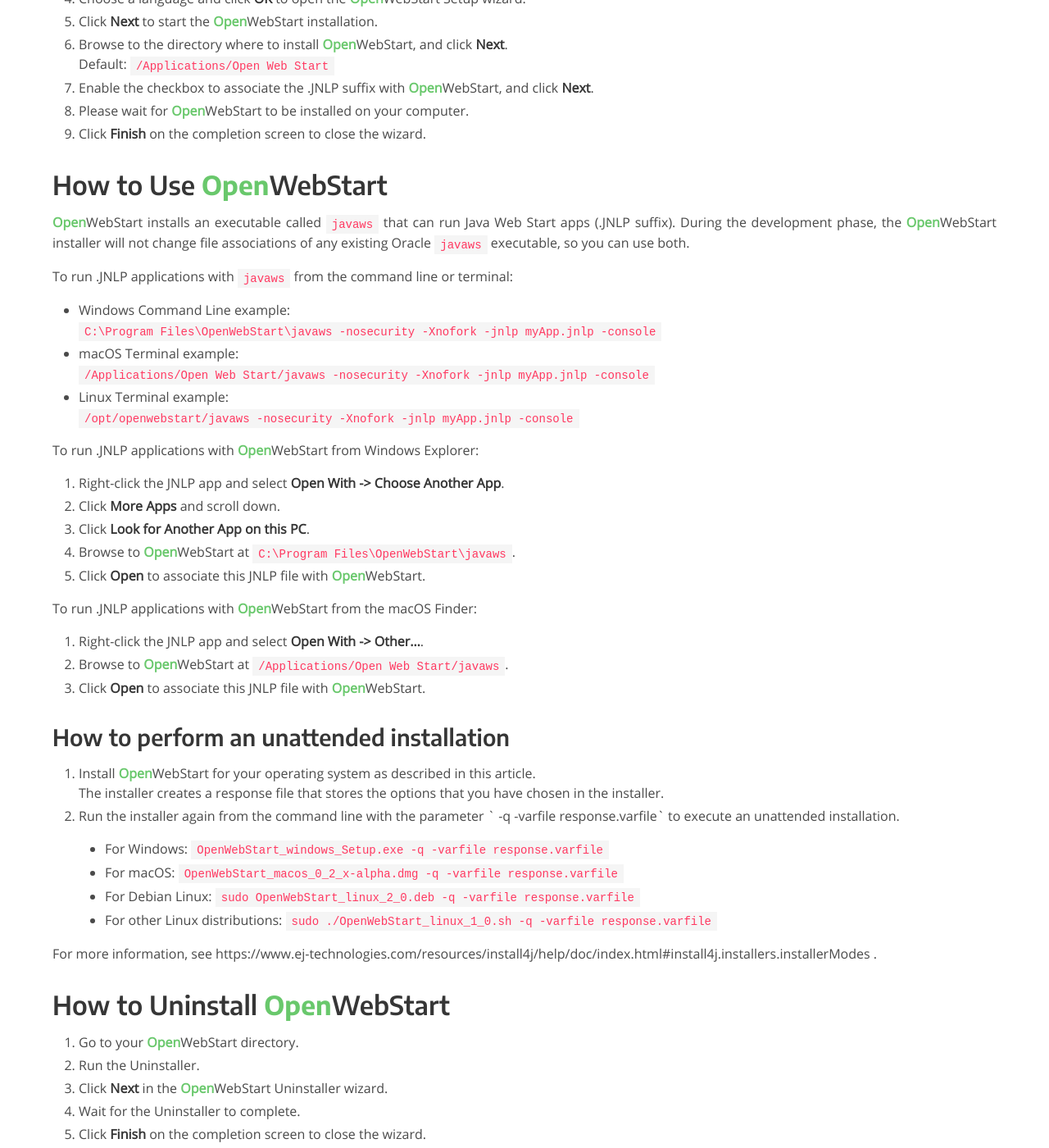
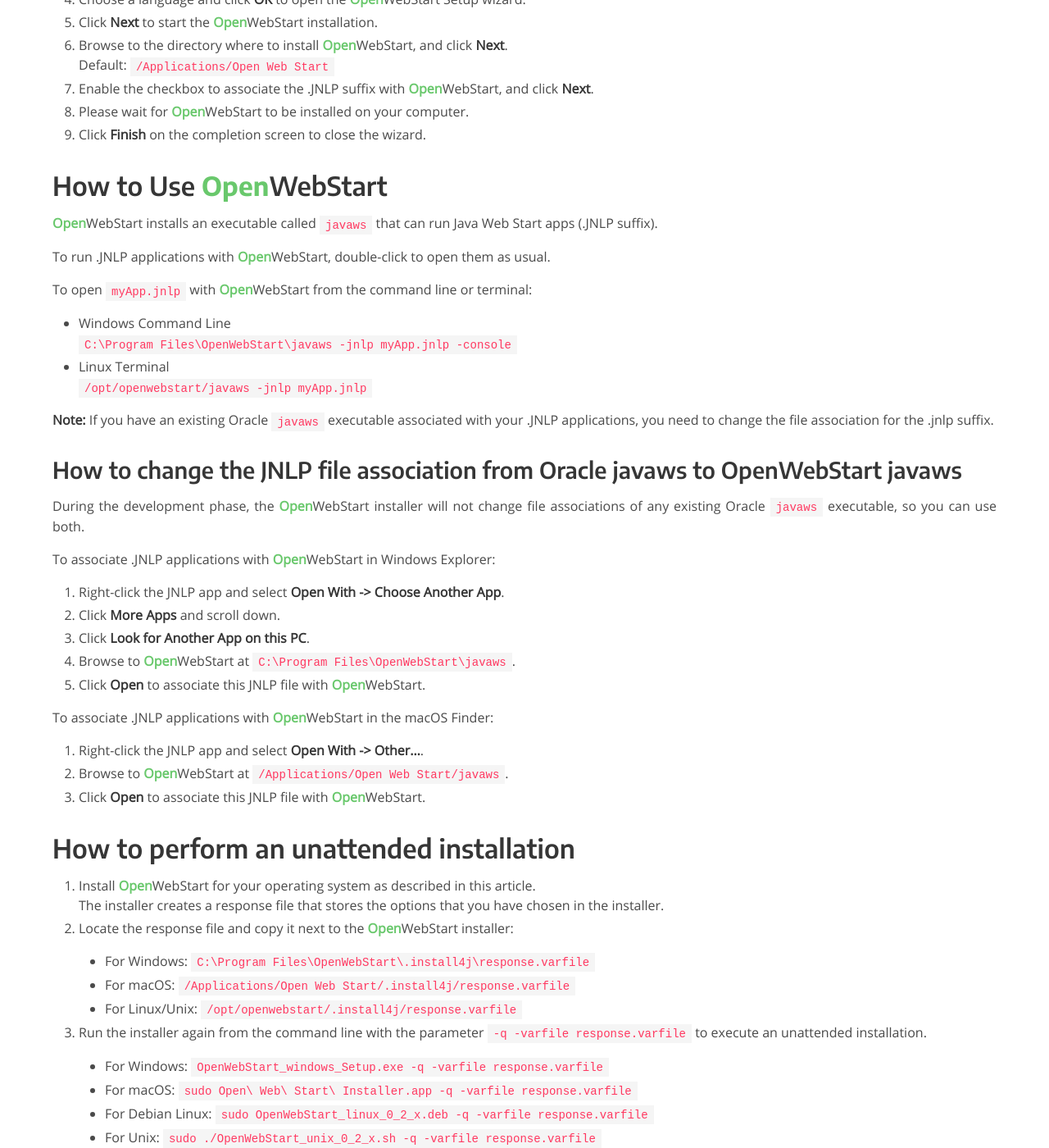
Before and after one commit to karakun/openwebstart-page, a Jekyll site: the page built from installation.md, in a window 1280 px wide and 1400 px high, scrolled down 1736 px. Shown: the whole window at 82% size. Built offline with Jekyll 4.4.1, drawn with Linux system fonts in a browser that asks for light colours; comment, search, counter and statistics services are not loaded; some of the changed text lies outside the part shown.

Commit message:
Update installation.md
removed -nosecurity -Xnofork, double-click to open, added heading "How to change the JNLP file association from Oracle javaws to OpenWebStart javaws" for optional steps, added path to response file.

```diff
--- a/installation.md
+++ b/installation.md
@@ -16,7 +16,7 @@
 
 ## How to Install <span class="my-karakun">Open</span>WebStart on Microsoft Windows
 
-1. Go to the [download area](/download) and download `OpenWebStart_windows-x64_0_2_x-alpha.zip`.
+1. Go to the [download area](/download) and download `OpenWebStart_windows-x64_0_2_x.zip`.
 1. Run the installer.
 1. Choose a language and click **OK** to open the <span class="my-karakun">Open</span>WebStart Setup wizard.
 1. Click **Next** to start the <span class="my-karakun">Open</span>WebStart installation.
@@ -29,11 +29,11 @@
 ## How to Install <span class="my-karakun">Open</span>WebStart on Linux
 
 1. Go to the [download area](/download) and download the linux installer:
-   * For Debian Linux, download `OpenWebStart_linux_2_0.deb`
-   * For other Linux distributions, download `OpenWebStart_linux_2_0.sh`
+   * For Debian Linux, download `OpenWebStart_linux_0_2_x.deb`
+   * For Unix, download `OpenWebStart_unix_0_2_x.sh`
 1. Change into the installer directory and run the installer from the terminal:
-   * For Debian Linux: `sudo dpkg -i OpenWebStart_linux_0_2.deb`
-   * For other Linux distributions: `sudo chmod u+x ./OpenWebStart_linux_2_0.sh; sudo ./OpenWebStart_linux_0_2.sh`
+   * For Debian Linux: `sudo dpkg -i OpenWebStart_linux_0_2_x.deb`
+   * For Unix: `sudo chmod u+x ./OpenWebStart_unix_0_2_x.sh; sudo ./OpenWebStart_unix_0_2_x.sh`
 1. Enter your root password.
 1. Choose a language and click **OK** to open the <span class="my-karakun">Open</span>WebStart Setup wizard.
 1. Click **Next** to start the <span class="my-karakun">Open</span>WebStart installation.
@@ -45,9 +45,9 @@
 
 ## How to Install <span class="my-karakun">Open</span>WebStart on macOS
 
-1. Go to the [download area](/download) and download `OpenWebStart_macos_0_2_x-alpha.dmg`.
+1. Go to the [download area](/download) and download `OpenWebStart_macos_0_2_x.dmg`.
 1. Open the OpenWebStart disk image to mount it.
-1. Run the installer app.
+1. Run the `Open Web Start Installer.app`.
    <br />Note: If you get a message that this app is from an unidentified developer, click **OK**.
    1. Choose **Apple menu > System Preferences**, click **Security & Privacy**, and go to the **General** tab.
    1. Click the lock and enter your password.
@@ -62,17 +62,24 @@
 
 # How to Use <span class="my-karakun">Open</span>WebStart
 
-<span class="my-karakun">Open</span>WebStart installs an executable called `javaws` that can run Java Web Start apps (.JNLP suffix). During the development phase, the <span class="my-karakun">Open</span>WebStart installer will not change file associations of any existing Oracle `javaws` executable, so you can use both.
+<span class="my-karakun">Open</span>WebStart installs an executable called `javaws` that can run Java Web Start apps (.JNLP suffix).
 
-To run .JNLP applications with `javaws` from the command line or terminal:
-  * Windows Command Line example:
-  <br />`C:\Program Files\OpenWebStart\javaws -nosecurity -Xnofork -jnlp myApp.jnlp -console`
-  * macOS Terminal example:
-  <br /> `/Applications/Open Web Start/javaws -nosecurity -Xnofork -jnlp myApp.jnlp -console`
-  * Linux Terminal example:
-  <br /> `/opt/openwebstart/javaws -nosecurity -Xnofork -jnlp myApp.jnlp -console`
+To run .JNLP applications with <span class="my-karakun">Open</span>WebStart, double-click to open them as usual.
 
-To run .JNLP applications with <span class="my-karakun">Open</span>WebStart from Windows Explorer:
+To open `myApp.jnlp` with <span class="my-karakun">Open</span>WebStart from the command line or terminal:
+
+  * Windows Command Line
+  <br />`C:\Program Files\OpenWebStart\javaws -jnlp myApp.jnlp -console`
+  * Linux Terminal
+  <br /> `/opt/openwebstart/javaws -jnlp myApp.jnlp`
+
+**Note:** If you have an existing Oracle `javaws` executable associated with your .JNLP applications, you need to change the file association for the .jnlp suffix.
+
+## How to change the JNLP file association from Oracle javaws to OpenWebStart javaws
+
+During the development phase, the <span class="my-karakun">Open</span>WebStart installer will not change file associations of any existing Oracle `javaws` executable, so you can use both.
+
+To associate .JNLP applications with <span class="my-karakun">Open</span>WebStart in Windows Explorer:
 
 1. Right-click the JNLP app and select **Open With -&gt; Choose Another App**.
 1. Click **More Apps** and scroll down.
@@ -80,23 +87,25 @@
 1. Browse to <span class="my-karakun">Open</span>WebStart at `C:\Program Files\OpenWebStart\javaws`.
 1. Click **Open** to associate this JNLP file with <span class="my-karakun">Open</span>WebStart.
 
-To run .JNLP applications with <span class="my-karakun">Open</span>WebStart from the macOS Finder:
+To associate .JNLP applications with <span class="my-karakun">Open</span>WebStart in the macOS Finder:
 
 1. Right-click the JNLP app and select **Open With -&gt; Other...**.
 1. Browse to <span class="my-karakun">Open</span>WebStart at `/Applications/Open Web Start/javaws`.
 1. Click **Open** to associate this JNLP file with <span class="my-karakun">Open</span>WebStart.
 
-## How to perform an unattended installation
+# How to perform an unattended installation
 
 1. Install <span class="my-karakun">Open</span>WebStart for your operating system as described in this article.
    <br />The installer creates a response file that stores the options that you have chosen in the installer.
-1. Run the installer again from the command line with the parameter ` -q -varfile response.varfile` to execute an unattended installation.
+1. Locate the response file and copy it next to the <span class="my-karakun">Open</span>WebStart installer:
+   * For Windows: `C:\Program Files\OpenWebStart\.install4j\response.varfile`
+   * For macOS: `/Applications/Open Web Start/.install4j/response.varfile`
+   * For Linux/Unix: `/opt/openwebstart/.install4j/response.varfile`
+1. Run the installer again from the command line with the parameter `-q -varfile response.varfile` to execute an unattended installation.
    * For Windows: `OpenWebStart_windows_Setup.exe -q -varfile response.varfile`
-   * For macOS: `OpenWebStart_macos_0_2_x-alpha.dmg -q -varfile response.varfile`
-   * For Debian Linux: `sudo OpenWebStart_linux_2_0.deb -q -varfile response.varfile`
-   * For other Linux distributions: `sudo ./OpenWebStart_linux_1_0.sh -q -varfile response.varfile`
-
-For more information, see https://www.ej-technologies.com/resources/install4j/help/doc/index.html#install4j.installers.installerModes .
+   * For macOS: `sudo Open\ Web\ Start\ Installer.app -q -varfile response.varfile`
+   * For Debian Linux: `sudo OpenWebStart_linux_0_2_x.deb -q -varfile response.varfile`
+   * For Unix: `sudo ./OpenWebStart_unix_0_2_x.sh -q -varfile response.varfile`
 
 # How to Uninstall <span class="my-karakun">Open</span>WebStart
 
```
